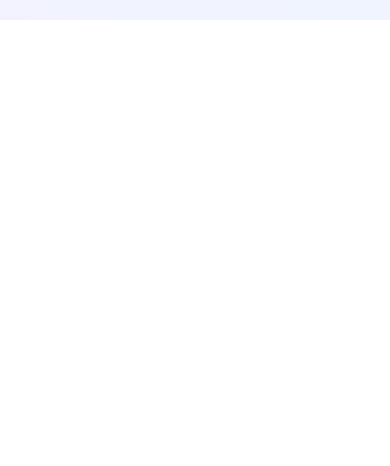
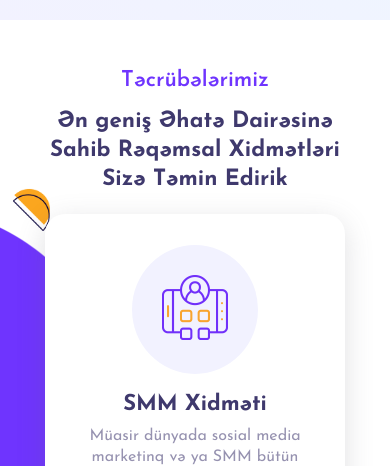
Before and after one commit to itzjustfitb/communicate-react, a React (Vite) app: page / in a window 390 px wide. Shown: the part 624-1090 px from the top of the page. Before the commit the page ends 844 px from the top, so only its background shows below. Built offline with nearby package versions, Linux system fonts and the light colour scheme.

Commit message:
services section responsive was updated

```diff
--- a/src/App.jsx
+++ b/src/App.jsx
@@ -6,7 +6,7 @@ import Hero from "./components/Hero/Hero";
 import Services from "./components/Services/Services";
 import Team from "./components/Team/Team";
 import Aos from "aos";
-import "aos/dist/aos.css";
+// import "aos/dist/aos.css";
 import { useEffect, useState } from "react";
 import ScrollTopBtn from "./components/ScrollTopBtn";
 import AnimCursor from "./components/AnimCursor";
@@ -15,11 +15,11 @@ import ContentModal from "./components/ContentModal";
 
 function App() {
   const [modalActive, setModalActive] = useState(false);
-  useEffect(() => {
-    Aos.init({
-      offset: 200,
-    });
-  }, []);
+  // useEffect(() => {
+  //   Aos.init({
+  //     offset: 200,
+  //   });
+  // }, []);
 
   useEffect(() => {
     if (modalActive) {
@@ -34,7 +34,7 @@ function App() {
 
       {/* // ? ------- APP STARTS HERE ------- */}
       <Hero />
-      {/* <Services modalActive={modalActive} setModalActive={setModalActive} /> */}
+      <Services modalActive={modalActive} setModalActive={setModalActive} />
       {/* <Portfolio modalActive={modalActive} setModalActive={setModalActive} /> */}
       {/* <Team /> */}
       {/* // ? ------- APP ENDS HERE ------- */}
--- a/src/assets/styles/main.css
+++ b/src/assets/styles/main.css
@@ -181,7 +181,8 @@ body {
 }
 
 .services__card {
-  width: 540px;
+  width: 100%;
+  background-color: #fff;
   padding: 30px;
   box-sizing: border-box;
   border-radius: 20px;
@@ -248,6 +249,80 @@ body {
   transform: translateY(-5px);
 }
 
+@media screen and (max-width: 575px) {
+  .services__card {
+    width: 100%;
+    padding: 30px;
+    box-sizing: border-box;
+    border-radius: 20px;
+    display: flex;
+    flex-direction: column;
+    align-items: center;
+    gap: 20px;
+    box-shadow: rgba(100, 100, 111, 0.2) 0px 7px 29px 0px;
+    transition: 0.4s;
+    border: 1px solid transparent;
+  }
+  .services__card .services__card-logo {
+    border-radius: 50%;
+    width: -moz-fit-content;
+    width: fit-content;
+    height: -moz-fit-content;
+    height: fit-content;
+    background-color: #f2f2ff;
+    padding: 30px;
+  }
+  .services__card .services__card-logo img {
+    transition: 0.4s;
+  }
+  .services__card .services__card-content {
+    display: flex;
+    flex-direction: column;
+    align-items: center;
+    gap: 10px;
+    text-align: center;
+  }
+  .services__card .services__card-content h1 {
+    color: #3f396d;
+    font-weight: 700;
+    font-size: 1.375rem;
+  }
+  .services__card .services__card-content p {
+    line-height: 1.3;
+    color: #9692b0;
+  }
+  .services__card .services__card-content span {
+    width: -moz-fit-content;
+    width: fit-content;
+    color: rgb(252, 166, 31);
+    cursor: pointer;
+    position: relative;
+    transition: 0.4s;
+  }
+  .services__card .services__card-content span::after {
+    content: "";
+    position: absolute;
+    bottom: -10px;
+    left: 0;
+    height: 2px;
+    background-color: #3f396d;
+    width: 0%;
+    transition: 0.4s;
+  }
+  .services__card .services__card-content span:hover {
+    color: #3f396d;
+  }
+  .services__card .services__card-content span:hover::after {
+    width: 100%;
+  }
+  .services__card:hover {
+    transform: rotate(-1deg);
+    border: 1px solid #6f34fe;
+  }
+  .services__card:hover .services__card-logo img {
+    transform: translateY(-5px);
+  }
+}
 .portfolio__card {
   width: 320px;
   height: 320px;
@@ -997,7 +1072,6 @@ footer .footer__container .footer__description {
 }
 #services #circle-bg-left {
   position: absolute;
-  height: 127px;
   top: 207px;
   left: 0;
   animation: moveRight 1s ease-in-out infinite alternate;
@@ -1016,6 +1090,7 @@ footer .footer__container .footer__description {
   right: 25px;
 }
 #services .services__container {
+  z-index: 10;
   position: relative;
   display: flex;
   flex-direction: column;
@@ -1042,11 +1117,130 @@ footer .footer__container .footer__description {
   line-height: 1.3;
 }
 #services .services__container .services__bottom {
-  display: flex;
+  display: grid;
+  grid-template-columns: repeat(auto-fill, minmax(540px, 1fr));
   gap: 20px;
-  flex-wrap: wrap;
 }
 
+@media screen and (max-width: 1000px) {
+  #services {
+    padding: 50px 0;
+    display: flex;
+    justify-content: center;
+    align-items: center;
+    position: relative;
+  }
+  #services #circle-bg-left {
+    position: absolute;
+    top: 207px;
+    left: 0;
+    animation: moveRight 1s ease-in-out infinite alternate;
+  }
+  #services #half-circle-left {
+    height: 42px;
+    top: 170px;
+    left: 13px;
+    position: absolute;
+    animation: moveTop 1s ease-in-out infinite alternate;
+  }
+  #services #corn-left-icon {
+    position: absolute;
+    animation: moveTop 2s ease-in-out infinite alternate;
+    bottom: 250px;
+    right: 25px;
+  }
+  #services .services__container {
+    z-index: 10;
+    position: relative;
+    display: flex;
+    flex-direction: column;
+    align-items: center;
+    width: 75%;
+    gap: 20px;
+  }
+  #services .services__container .services__top {
+    display: flex;
+    flex-direction: column;
+    align-items: center;
+    gap: 15px;
+  }
+  #services .services__container .services__top h4 {
+    color: #6f34fe;
+    font-weight: 600;
+    font-size: 1.375rem;
+  }
+  #services .services__container .services__top h1 {
+    color: #3f396d;
+    font-weight: 700;
+    font-size: 1.7rem;
+    text-align: center;
+    line-height: 1.3;
+  }
+  #services .services__container .services__bottom {
+    display: grid;
+    grid-template-columns: repeat(auto-fill, minmax(540px, 1fr));
+    gap: 20px;
+  }
+}
+@media screen and (max-width: 575px) {
+  #services {
+    padding: 50px 0;
+    display: flex;
+    justify-content: center;
+    align-items: center;
+    position: relative;
+  }
+  #services #circle-bg-left {
+    position: absolute;
+    top: 207px;
+    left: 0;
+    animation: moveRight 1s ease-in-out infinite alternate;
+  }
+  #services #half-circle-left {
+    height: 42px;
+    top: 170px;
+    left: 13px;
+    position: absolute;
+    animation: moveTop 1s ease-in-out infinite alternate;
+  }
+  #services #corn-left-icon {
+    position: absolute;
+    animation: moveTop 2s ease-in-out infinite alternate;
+    bottom: 250px;
+    right: 25px;
+  }
+  #services .services__container {
+    position: relative;
+    display: flex;
+    flex-direction: column;
+    align-items: center;
+    width: 75%;
+    gap: 20px;
+  }
+  #services .services__container .services__top {
+    display: flex;
+    flex-direction: column;
+    align-items: center;
+    gap: 15px;
+  }
+  #services .services__container .services__top h4 {
+    color: #6f34fe;
+    font-weight: 600;
+    font-size: 1.375rem;
+  }
+  #services .services__container .services__top h1 {
+    color: #3f396d;
+    font-weight: 700;
+    font-size: 1.4rem;
+    text-align: center;
+    line-height: 1.3;
+  }
+  #services .services__container .services__bottom {
+    display: grid;
+    grid-template-columns: repeat(auto-fill, minmax(300px, 1fr));
+    gap: 20px;
+  }
+}
 #portfolio {
   padding: 40px 0;
   position: relative;
--- a/src/assets/styles/sass/components/_services.scss
+++ b/src/assets/styles/sass/components/_services.scss
@@ -6,7 +6,7 @@
   position: relative;
   #circle-bg-left {
     position: absolute;
-    height: 127px;
+    // height: 127px;
     top: 207px;
     left: 0;
     animation: moveRight 1s ease-in-out infinite alternate;
@@ -25,6 +25,7 @@
     right: 25px;
   }
   .services__container {
+    z-index: 10;
     position: relative;
     display: flex;
     flex-direction: column;
@@ -50,9 +51,130 @@
       }
     }
     .services__bottom {
-      display: flex;
+      display: grid;
+      grid-template-columns: repeat(auto-fill, minmax(540px, 1fr));
       gap: 20px;
-      flex-wrap: wrap;
     }
   }
 }
+
+@media screen and (max-width: 1000px) {
+  #services {
+    padding: 50px 0;
+    display: flex;
+    justify-content: center;
+    align-items: center;
+    position: relative;
+    #circle-bg-left {
+      position: absolute;
+      top: 207px;
+      left: 0;
+      animation: moveRight 1s ease-in-out infinite alternate;
+    }
+    #half-circle-left {
+      height: 42px;
+      top: 170px;
+      left: 13px;
+      position: absolute;
+      animation: moveTop 1s ease-in-out infinite alternate;
+    }
+    #corn-left-icon {
+      position: absolute;
+      animation: moveTop 2s ease-in-out infinite alternate;
+      bottom: 250px;
+      right: 25px;
+    }
+    .services__container {
+      z-index: 10;
+      position: relative;
+      display: flex;
+      flex-direction: column;
+      align-items: center;
+      width: 75%;
+      gap: 20px;
+      .services__top {
+        display: flex;
+        flex-direction: column;
+        align-items: center;
+        gap: 15px;
+        h4 {
+          color: $light-purple-color;
+          font-weight: 600;
+          font-size: 1.375rem;
+        }
+        h1 {
+          color: $primary-color;
+          font-weight: 700;
+          font-size: 1.7rem;
+          text-align: center;
+          line-height: 1.3;
+        }
+      }
+      .services__bottom {
+        display: grid;
+        grid-template-columns: repeat(auto-fill, minmax(540px, 1fr));
+        gap: 20px;
+      }
+    }
+  }
+}
+
+@media screen and (max-width: 575px) {
+  #services {
+    padding: 50px 0;
+    display: flex;
+    justify-content: center;
+    align-items: center;
+    position: relative;
+    #circle-bg-left {
+      position: absolute;
+      top: 207px;
+      left: 0;
+      animation: moveRight 1s ease-in-out infinite alternate;
+    }
+    #half-circle-left {
+      height: 42px;
+      top: 170px;
+      left: 13px;
+      position: absolute;
+      animation: moveTop 1s ease-in-out infinite alternate;
+    }
+    #corn-left-icon {
+      position: absolute;
+      animation: moveTop 2s ease-in-out infinite alternate;
+      bottom: 250px;
+      right: 25px;
+    }
+    .services__container {
+      position: relative;
+      display: flex;
+      flex-direction: column;
+      align-items: center;
+      width: 75%;
+      gap: 20px;
+      .services__top {
+        display: flex;
+        flex-direction: column;
+        align-items: center;
+        gap: 15px;
+        h4 {
+          color: $light-purple-color;
+          font-weight: 600;
+          font-size: 1.375rem;
+        }
+        h1 {
+          color: $primary-color;
+          font-weight: 700;
+          font-size: 1.4rem;
+          text-align: center;
+          line-height: 1.3;
+        }
+      }
+      .services__bottom {
+        display: grid;
+        grid-template-columns: repeat(auto-fill, minmax(300px, 1fr));
+        gap: 20px;
+      }
+    }
+  }
+}
--- a/src/assets/styles/sass/components/_servicesCard.scss
+++ b/src/assets/styles/sass/components/_servicesCard.scss
@@ -1,5 +1,6 @@
 .services__card {
-  width: 540px;
+  width: 100%;
+  background-color: $white-color;
   padding: 30px;
   box-sizing: border-box;
   border-radius: 20px;
@@ -64,3 +65,77 @@
     }
   }
 }
+
+@media screen and (max-width: 575px) {
+  .services__card {
+    width: 100%;
+    padding: 30px;
+    box-sizing: border-box;
+    border-radius: 20px;
+    display: flex;
+    flex-direction: column;
+    align-items: center;
+    gap: 20px;
+    box-shadow: rgba(100, 100, 111, 0.2) 0px 7px 29px 0px;
+    transition: 0.4s;
+    border: 1px solid transparent;
+    .services__card-logo {
+      border-radius: 50%;
+      width: fit-content;
+      height: fit-content;
+      background-color: $light-grey-color;
+      padding: 30px;
+      img {
+        transition: 0.4s;
+      }
+    }
+    .services__card-content {
+      display: flex;
+      flex-direction: column;
+      align-items: center;
+      gap: 10px;
+      text-align: center;
+      h1 {
+        color: $primary-color;
+        font-weight: 700;
+        font-size: 1.375rem;
+      }
+      p {
+        line-height: 1.3;
+        color: $text-color;
+      }
+      span {
+        width: fit-content;
+        color: $accent;
+        cursor: pointer;
+        position: relative;
+        transition: 0.4s;
+        &::after {
+          content: "";
+          position: absolute;
+          bottom: -10px;
+          left: 0;
+          height: 2px;
+          background-color: $primary-color;
+          width: 0%;
+          transition: 0.4s;
+        }
+        &:hover {
+          color: $primary-color;
+          &::after {
+            width: 100%;
+          }
+        }
+      }
+    }
+    &:hover {
+      transform: rotate(-1deg);
+      border: 1px solid $light-purple-color;
+      .services__card-logo {
+        img {
+          transform: translateY(-5px);
+        }
+      }
+    }
+  }
+}
```
Also changed, not shown: src/layout/Header.jsx (+9 -1 lines).
